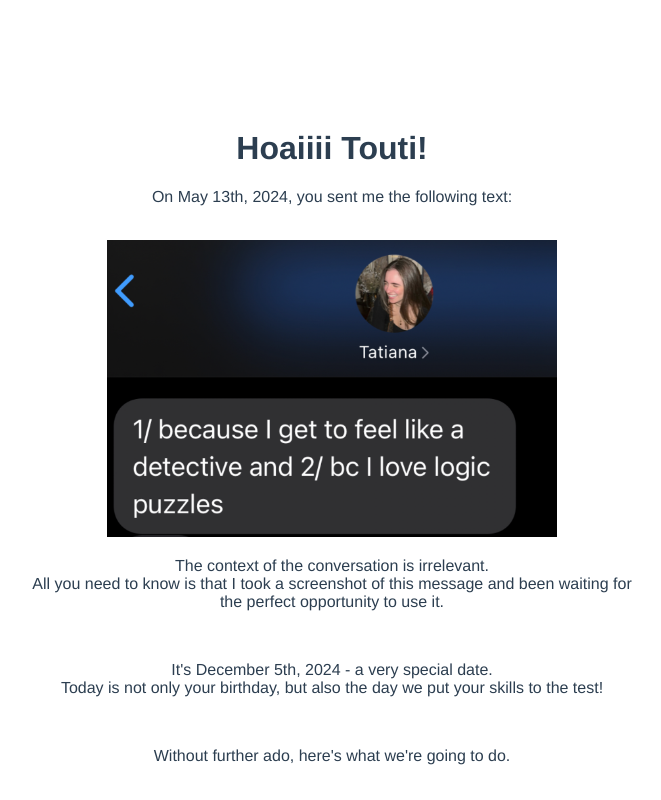
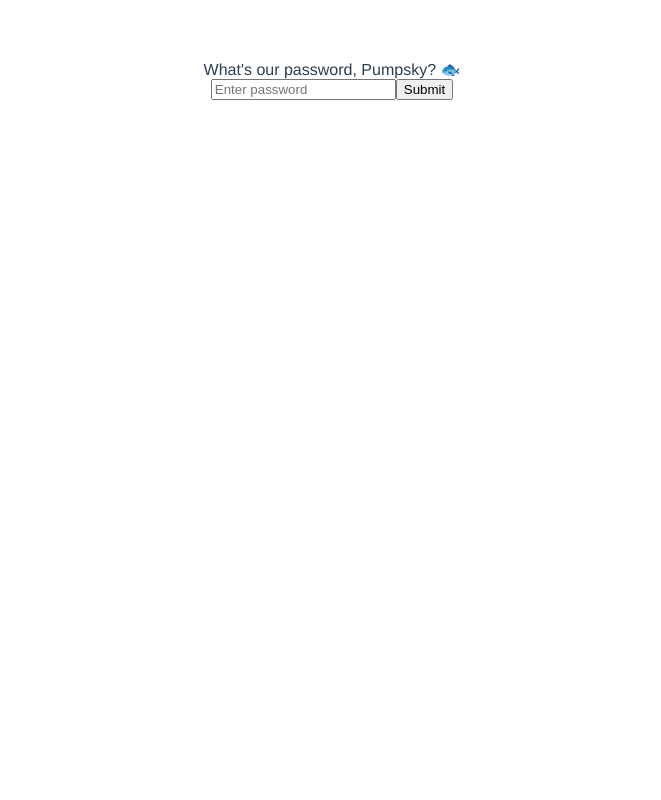
Before and after one commit to SergeNasr/touti-bday, a Vue app: page / in a window 1280 px wide. Shown: the top 800 px of the page, without its empty margins (308-969 px from the left). Built offline with nearby package versions, Linux system fonts and the light colour scheme.

Commit message:
apology component

```diff
--- a/src/App.vue
+++ b/src/App.vue
@@ -1,16 +1,16 @@
 <template>
   <div id="app">
-    <ScavengerHunt />
+    <ApologyComponent />
   </div>
 </template>
 
 <script>
-import ScavengerHunt from './components/ScavengerHunt.vue';
+import ApologyComponent from './other_components/ApologyComponent.vue';
 
 export default {
   name: 'App',
   components: {
-    ScavengerHunt
+    ApologyComponent
   }
 }
 </script>
--- /dev/null
+++ b/src/other_components/ApologyComponent.vue
@@ -0,0 +1,54 @@
+<template>
+  <div>
+    <div v-if="!isAuthenticated">
+      <span>What's our password, Pumpsky? 🐟</span>
+      <form @submit.prevent="checkPassword">
+        <input type="password" v-model="passwordInput" placeholder="Enter password" />
+        <button type="submit">Submit</button>
+      </form>
+    </div>
+    <div v-else>
+      <p>I know you need space, but I thought if you visited this page, I could allow myself to speak to you.</p>
+      <p>As much as I hate the current circumstances, I can’t help but think they were necessary—at least for me. I messed up, Touti. Not just last week, but over the last few weeks. I was too focused on myself and didn’t realize how much I was hurting you. I wasn’t a good partner. Hearing you say you haven’t been able to sleep, you’re stressed, and you’ve lost your spark—it hit me hard. It was the wake-up call I needed. I was selfish. I created uncertainty in this relationship, and that drained you. I wasn’t invested the way you were, and that hurt you. Who would want to stay with someone who doesn’t see a future with them?</p>
+      <p>But the fact that you reconsidered gives me hope. It makes me believe you still see a future for us. And if we’re going to make this work, I know you need to feel that this relationship is stable, secure, and consistent. You need to know your needs will be met. You need to feel that we can grow in ways that matter to you.</p>
+      <p>From my side, I’m committed—fully. That’s it. I’ve decided to stop being stuck in my head, creating problems that don’t exist. The past is behind me. I’m only looking forward. Honestly, I was worried at first that this was just fear or anxiety talking. But the sadness I’ve felt over the last three days—real sadness, like something was dying inside me—wiped out all those doubts. This isn’t some overnight change of heart. It’s something that’s been 6 months in the making. I can tell you more about how I got here if you want, but what matters is that things are different now.</p>
+      <p>What changed? I realized I’ve been too passive—thinking therapy alone or just waiting would fix everything. That was wrong. I had to decide to fight for this relationship, for us. That choice has shifted everything for me. Yesterday, when those old thoughts started creeping in, I completely obliterated them. I pushed back because I want to fight for you, for us. That’s where I am now—in the driver’s seat. I want to be the long-term partner you deserve, if you’re willing to give me another chance.</p>
+      <p>I see it all, baby. I want the whole thing with you. Let’s not stop this story now, just as things are about to get better. It’s within reach.</p>
+    <p>Forever, Sousou 🌹</p>
+
+    </div>
+  </div>
+</template>
+
+<script>
+export default {
+  name: "ApologyComponent",
+  data() {
+    return {
+      passwordInput: '',
+      isAuthenticated: false,
+    };
+  },
+  methods: {
+    async checkPassword() {
+      const correctPasswordHash = '6bfe62b61291148d023c528b899c426e95ab719a6349e1869eeb3fc8fe93eacc';
+
+      const encoder = new TextEncoder();
+      const data = encoder.encode(this.passwordInput.toLowerCase());
+      const hashBuffer = await crypto.subtle.digest('SHA-256', data);
+      const hashArray = Array.from(new Uint8Array(hashBuffer));
+      const hashHex = hashArray.map(b => b.toString(16).padStart(2, '0')).join('');
+
+      if (hashHex === correctPasswordHash) {
+        this.isAuthenticated = true;
+      } else {
+        alert('Incorrect password');
+      }
+    },
+  },
+};
+</script>
+
+<style scoped>
+/* Add any styles you need here */
+</style>
```
